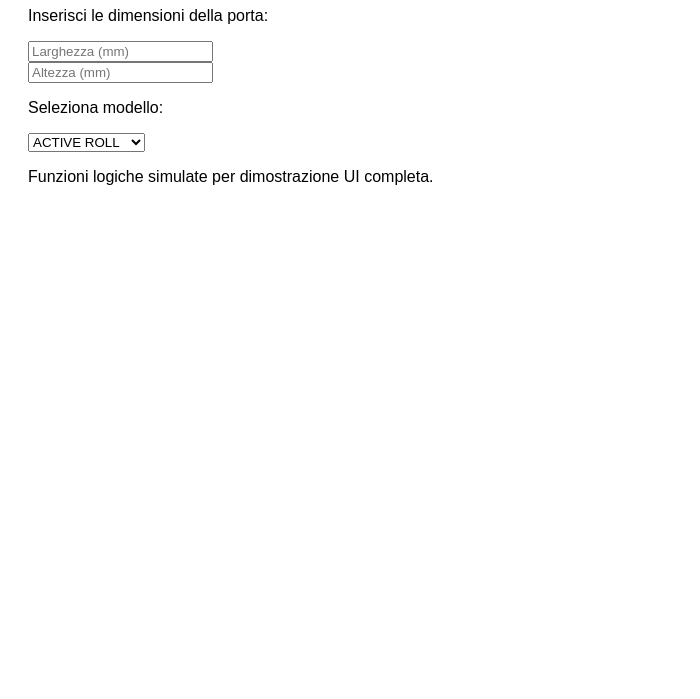
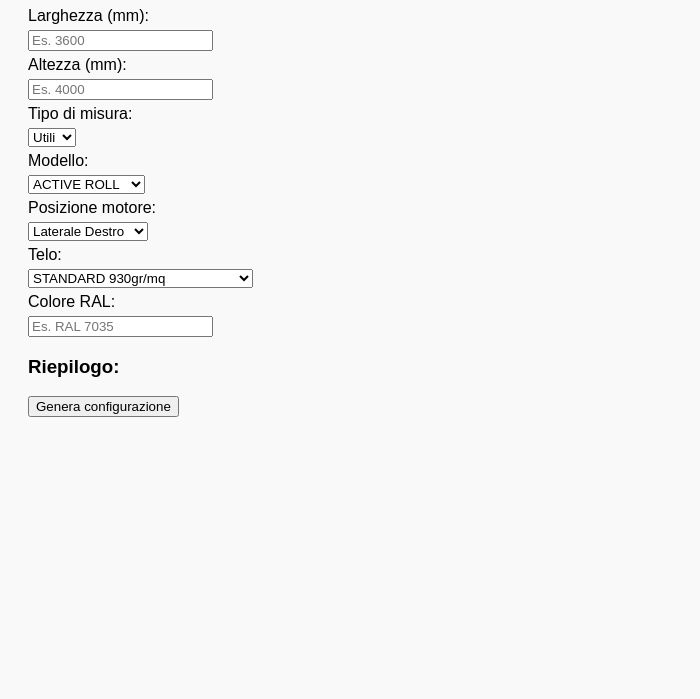
Before and after one commit to IngRonzano/make-giovi-doors, a plain HTML site: page index.html in a window 1280 px wide. Shown: the part 101-800 px from the top of the page, without its empty margins (0-700 px from the left). Drawn offline with Linux system fonts and the light colour scheme.

Commit message:
Add files via upload

```diff
--- a/index.html
+++ b/index.html
@@ -9,8 +9,8 @@
 </head>
 <body>
   <div id="root">
-    <h1>MAKE GIOVI DOORS</h1>
-    <p>Configuratore in caricamento...</p>
+    <h1>MAKE GIOVI DOORS - Web App Reale</h1>
+    <div id="app"></div>
   </div>
 </body>
 </html>
--- a/main.js
+++ b/main.js
@@ -1,16 +1,55 @@
+
 document.addEventListener("DOMContentLoaded", () => {
-  const root = document.getElementById("root");
-  root.innerHTML = `
-    <h1>MAKE GIOVI DOORS – Versione completa</h1>
-    <p>Inserisci le dimensioni della porta:</p>
-    <input type='number' placeholder='Larghezza (mm)' /><br/>
-    <input type='number' placeholder='Altezza (mm)' /><br/>
-    <p>Seleziona modello:</p>
-    <select>
+  const app = document.getElementById("app");
+  app.innerHTML = `
+    <label>Larghezza (mm):</label>
+    <input id="width" type="number" placeholder="Es. 3600" />
+
+    <label>Altezza (mm):</label>
+    <input id="height" type="number" placeholder="Es. 4000" />
+
+    <label>Tipo di misura:</label>
+    <select id="misura">
+      <option value="utili">Utili</option>
+      <option value="max">Max</option>
+    </select>
+
+    <label>Modello:</label>
+    <select id="modello">
       <option>ACTIVE ROLL</option>
       <option>MASTER ROLL</option>
       <option>MASTER PACK</option>
     </select>
-    <p>Funzioni logiche simulate per dimostrazione UI completa.</p>
+
+    <label>Posizione motore:</label>
+    <select>
+      <option>Laterale Destro</option>
+      <option>Laterale Sinistro</option>
+      <option>Frontale Destro</option>
+      <option>Frontale Sinistro</option>
+    </select>
+
+    <label>Telo:</label>
+    <select>
+      <option>STANDARD 930gr/mq</option>
+      <option>COIBENTATO 3mm</option>
+      <option>COIBENTATO SUPERTECK 8mm</option>
+    </select>
+
+    <label>Colore RAL:</label>
+    <input type="text" placeholder="Es. RAL 7035" />
+
+    <h3>Riepilogo:</h3>
+    <div id="output"></div>
+    <button onclick="genera()">Genera configurazione</button>
   `;
 });
+
+function genera() {
+  const w = document.getElementById("width").value;
+  const h = document.getElementById("height").value;
+  const tipo = document.getElementById("misura").value;
+  const modello = document.getElementById("modello").value;
+  document.getElementById("output").innerText =
+    `Modello: ${modello}\nLarghezza: ${w} mm\nAltezza: ${h} mm\nTipo: ${tipo}`;
+}
--- a/style.css
+++ b/style.css
@@ -1 +1 @@
-body { font-family: sans-serif; padding: 20px; }
+body { font-family: sans-serif; padding: 20px; background-color: #f9f9f9; } input, select { margin: 5px 0; display: block; }
```
